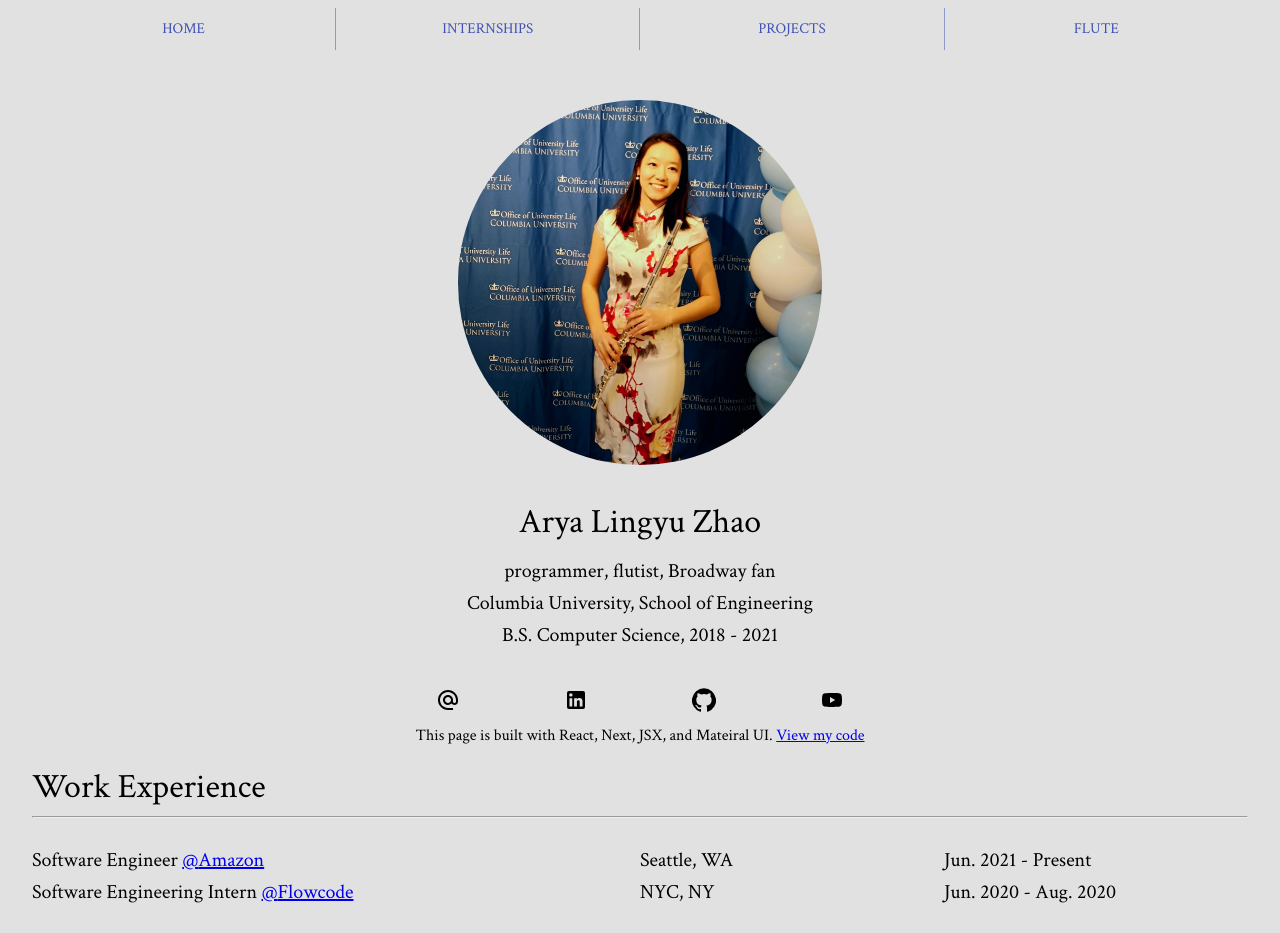
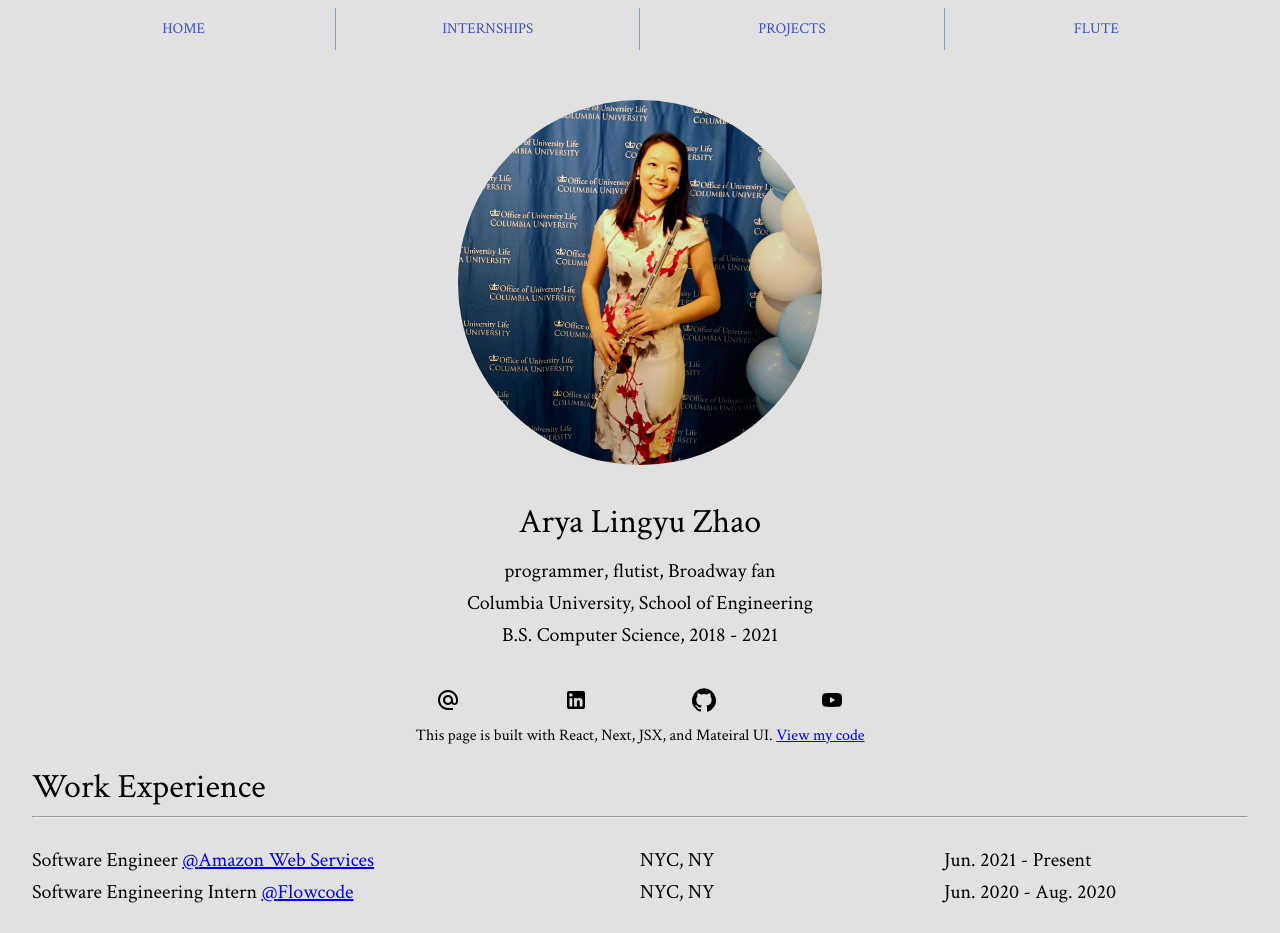
Before and after one commit to AryaZhao/arya-lingyu-zhao, a Next.js app: page / in a window 1280 px wide. Shown: the top 933 px of the page. Built offline with nearby package versions, Linux system fonts and the light colour scheme.

Commit message:
Update job info

```diff
--- a/components/Internships.jsx
+++ b/components/Internships.jsx
@@ -2,10 +2,10 @@ import { Typography } from '@material-ui/core';
 import Internship from './Internship';
 
 const amzn = {
-  company: 'Amazon',
-  link: 'https://en.wikipedia.org/wiki/Amazon_(company)',
+  company: 'Amazon Web Services',
+  link: 'https://aws.amazon.com/q/business',
   title: 'Software Engineer',
-  location: 'Seattle, WA',
+  location: 'NYC, NY',
   time: 'Jun. 2021 - Present',
   description:
     ``,
@@ -52,8 +52,6 @@ const Internships = () => (
     <br />
     <Internship info={amzn} />
     <Internship info={flowcode} />
-    {/* <Internship info={makeithappen} /> */}
-    {/* <Internship info={utofun} /> */}
   </div>
 );
 
```
